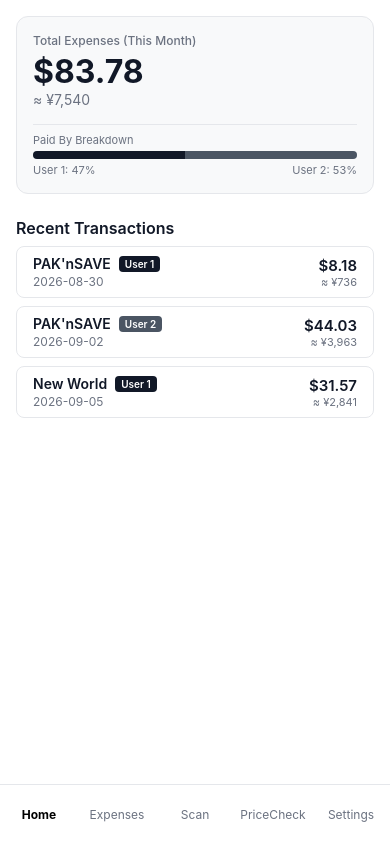
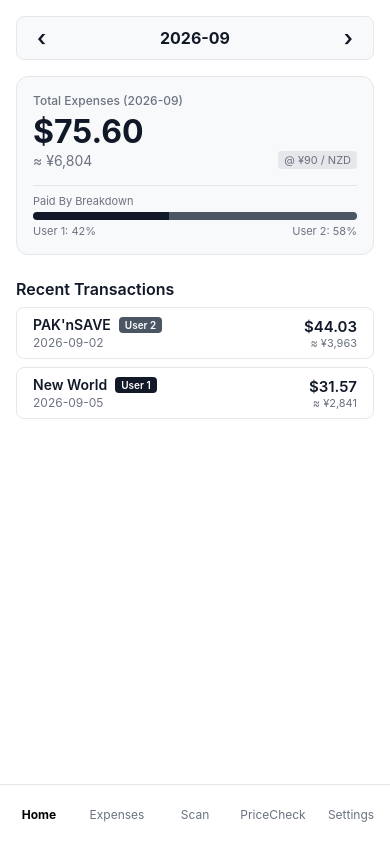
Before and after one commit to tmiaka-coder/my-works, a React Native app in the folder smart-budget-nz/: screen / in a window 390 px wide. Built offline with nearby package versions, Linux system fonts and the light colour scheme.

Commit message:
refactor: add month selector, exchange rate tag, transaction detail modal, and muted multi-color expense breakdown

```diff
--- a/smart-budget-nz/src/screens/ExpensesScreen.tsx
+++ b/smart-budget-nz/src/screens/ExpensesScreen.tsx
@@ -1,15 +1,37 @@
-import React from 'react';
-import { View, Text, StyleSheet, ScrollView } from 'react-native';
+import React, { useState } from 'react';
+import { View, Text, StyleSheet, ScrollView, TouchableOpacity } from 'react-native';
 import { MOCK_TRANSACTIONS } from '../mocks/mockTransactions';
 import { MAIN_CATEGORIES } from '../../types';
 import { COLORS, SPACING } from '../constants/theme';
 
+const CATEGORY_COLORS: Record<string, string> = {
+  cat_food: COLORS.categoryFood,
+  cat_housing: COLORS.categoryHousing,
+  cat_transport: COLORS.categoryTransport,
+  cat_daily: COLORS.categoryDaily,
+  cat_other: COLORS.categoryOther,
+};
+
 export const ExpensesScreen = () => {
-  const totalNZD = MOCK_TRANSACTIONS.reduce((sum, tx) => sum + tx.totalAmount, 0);
+  const [selectedMonth, setSelectedMonth] = useState('2026-09');
 
-  // カテゴリごとの集計
+  const changeMonth = (delta: number) => {
+    const [year, month] = selectedMonth.split('-').map(Number);
+    const date = new Date(year, month - 1 + delta, 1);
+    const newY = date.getFullYear();
+    const newM = String(date.getMonth() + 1).padStart(2, '0');
+    setSelectedMonth(`${newY}-${newM}`);
+  };
+
+  const filteredTransactions = MOCK_TRANSACTIONS.filter((tx) =>
+    tx.purchaseDate.startsWith(selectedMonth)
+  );
+
+  const totalNZD = filteredTransactions.reduce((sum, tx) => sum + tx.totalAmount, 0);
+
+  // カテゴリ別の集計
   const categoryTotals: Record<string, number> = {};
-  MOCK_TRANSACTIONS.forEach((tx) => {
+  filteredTransactions.forEach((tx) => {
     tx.items.forEach((item) => {
       const catId = item.mainCategoryId;
       categoryTotals[catId] = (categoryTotals[catId] || 0) + item.price * item.quantity;
@@ -18,24 +40,87 @@ export const ExpensesScreen = () => {
 
   return (
     <ScrollView style={styles.container}>
-      <Text style={styles.headerTitle}>Expense Analytics</Text>
+      {/* Month Selector */}
+      <View style={styles.monthSelector}>
+        <TouchableOpacity onPress={() => changeMonth(-1)} style={styles.monthNavBtn}>
+          <Text style={styles.monthNavText}>‹</Text>
+        </TouchableOpacity>
+        <Text style={styles.monthTitle}>{selectedMonth}</Text>
+        <TouchableOpacity onPress={() => changeMonth(1)} style={styles.monthNavBtn}>
+          <Text style={styles.monthNavText}>›</Text>
+        </TouchableOpacity>
+      </View>
 
-      {/* カテゴリ別 breakdown */}
+      {/* 1. Overall Category Breakdown Bar */}
       <View style={styles.card}>
-        <Text style={styles.cardTitle}>By Category</Text>
-        {Object.entries(MAIN_CATEGORIES).map(([key, cat]) => {
+        <Text style={styles.cardTitle}>Monthly Breakdown ({selectedMonth})</Text>
+        <View style={styles.multiProgressBar}>
+          {Object.values(MAIN_CATEGORIES).map((cat) => {
+            const amount = categoryTotals[cat.id] || 0;
+            const percentage = totalNZD > 0 ? (amount / totalNZD) * 100 : 0;
+            if (percentage === 0) return null;
+
+            return (
+              <View
+                key={cat.id}
+                style={[
+                  styles.progressSegment,
+                  {
+                    width: `${percentage}%`,
+                    backgroundColor: CATEGORY_COLORS[cat.id] || COLORS.categoryOther,
+                  },
+                ]}
+              />
+            );
+          })}
+        </View>
+
+        <View style={styles.legendGrid}>
+          {Object.values(MAIN_CATEGORIES).map((cat) => {
+            const amount = categoryTotals[cat.id] || 0;
+            const percentage = totalNZD > 0 ? Math.round((amount / totalNZD) * 100) : 0;
+            const color = CATEGORY_COLORS[cat.id] || COLORS.categoryOther;
+
+            return (
+              <View key={cat.id} style={styles.legendItem}>
+                <View style={[styles.colorDot, { backgroundColor: color }]} />
+                <Text style={styles.legendLabel}>
+                  {cat.label}: {percentage}%
+                </Text>
+              </View>
+            );
+          })}
+        </View>
+      </View>
+
+      {/* 2. Itemized Category List (All Categories included) */}
+      <View style={[styles.card, { marginTop: SPACING.md }]}>
+        <Text style={styles.cardTitle}>Category Details</Text>
+
+        {Object.values(MAIN_CATEGORIES).map((cat) => {
           const amount = categoryTotals[cat.id] || 0;
-          if (amount === 0) return null;
           const percentage = totalNZD > 0 ? Math.round((amount / totalNZD) * 100) : 0;
+          const color = CATEGORY_COLORS[cat.id] || COLORS.categoryOther;
 
           return (
             <View key={cat.id} style={styles.categoryRow}>
               <View style={styles.categoryInfo}>
-                <Text style={styles.categoryLabel}>{cat.label}</Text>
+                <View style={styles.labelWithDot}>
+                  <View style={[styles.colorDot, { backgroundColor: color }]} />
+                  <Text style={styles.categoryLabel}>{cat.label}</Text>
+                </View>
                 <Text style={styles.categoryAmount}>${amount.toFixed(2)}</Text>
               </View>
               <View style={styles.barTrack}>
-                <View style={[styles.barFill, { width: `${percentage}%` }]} />
+                <View
+                  style={[
+                    styles.barFill,
+                    {
+                      width: `${percentage}%`,
+                      backgroundColor: color,
+                    },
+                  ]}
+                />
               </View>
             </View>
           );
@@ -51,11 +136,30 @@ const styles = StyleSheet.create({
     backgroundColor: COLORS.background,
     padding: SPACING.md,
   },
-  headerTitle: {
+  monthSelector: {
+    flexDirection: 'row',
+    justifyContent: 'space-between',
+    alignItems: 'center',
+    marginBottom: SPACING.md,
+    backgroundColor: COLORS.surface,
+    borderRadius: 8,
+    paddingHorizontal: SPACING.md,
+    paddingVertical: SPACING.xs,
+    borderWidth: 1,
+    borderColor: COLORS.border,
+  },
+  monthNavBtn: {
+    padding: SPACING.xs,
+  },
+  monthNavText: {
     fontSize: 22,
+    fontWeight: '600',
+    color: COLORS.textPrimary,
+  },
+  monthTitle: {
+    fontSize: 16,
     fontWeight: '700',
     color: COLORS.textPrimary,
-    marginBottom: SPACING.md,
   },
   card: {
     backgroundColor: COLORS.surface,
@@ -65,10 +169,41 @@ const styles = StyleSheet.create({
     borderColor: COLORS.border,
   },
   cardTitle: {
-    fontSize: 16,
+    fontSize: 15,
     fontWeight: '600',
     color: COLORS.textPrimary,
     marginBottom: SPACING.md,
+  },
+  multiProgressBar: {
+    height: 12,
+    borderRadius: 6,
+    backgroundColor: COLORS.border,
+    flexDirection: 'row',
+    overflow: 'hidden',
+    marginBottom: SPACING.md,
+  },
+  progressSegment: {
+    height: '100%',
+  },
+  legendGrid: {
+    flexDirection: 'row',
+    flexWrap: 'wrap',
+    gap: SPACING.sm,
+  },
+  legendItem: {
+    flexDirection: 'row',
+    alignItems: 'center',
+    width: '45%',
+  },
+  colorDot: {
+    width: 8,
+    height: 8,
+    borderRadius: 4,
+    marginRight: 6,
+  },
+  legendLabel: {
+    fontSize: 11,
+    color: COLORS.textSecondary,
   },
   categoryRow: {
     marginBottom: SPACING.md,
@@ -76,7 +211,12 @@ const styles = StyleSheet.create({
   categoryInfo: {
     flexDirection: 'row',
     justifyContent: 'space-between',
+    alignItems: 'center',
     marginBottom: SPACING.xs,
+  },
+  labelWithDot: {
+    flexDirection: 'row',
+    alignItems: 'center',
   },
   categoryLabel: {
     fontSize: 14,
@@ -95,6 +235,5 @@ const styles = StyleSheet.create({
   },
   barFill: {
     height: '100%',
-    backgroundColor: COLORS.black,
   },
 });
--- a/smart-budget-nz/src/screens/HomeScreen.tsx
+++ b/smart-budget-nz/src/screens/HomeScreen.tsx
@@ -1,30 +1,47 @@
-import React from 'react';
-import { View, Text, StyleSheet, FlatList } from 'react-native';
+import React, { useState } from 'react';
+import { View, Text, StyleSheet, FlatList, TouchableOpacity, Modal } from 'react-native';
 import { MOCK_TRANSACTIONS } from '../mocks/mockTransactions';
 import { COLORS, SPACING } from '../constants/theme';
 import { Transaction } from '../../types';
-// 為替レート（仮定: 1 NZD = 90 JPY）
+
 const DEFAULT_NZD_TO_JPY = 90;
 
 export const HomeScreen = () => {
-  // 今月の総支出額の計算
-  const totalNZD = MOCK_TRANSACTIONS.reduce((sum, tx) => sum + tx.totalAmount, 0);
+  const [selectedMonth, setSelectedMonth] = useState('2026-09');
+  const [selectedTx, setSelectedTx] = useState<Transaction | null>(null);
+
+  // 月変更処理
+  const changeMonth = (delta: number) => {
+    const [year, month] = selectedMonth.split('-').map(Number);
+    const date = new Date(year, month - 1 + delta, 1);
+    const newY = date.getFullYear();
+    const newM = String(date.getMonth() + 1).padStart(2, '0');
+    setSelectedMonth(`${newY}-${newM}`);
+  };
+
+  // 選択月のデータ抽出
+  const filteredTransactions = MOCK_TRANSACTIONS.filter((tx) =>
+    tx.purchaseDate.startsWith(selectedMonth)
+  );
+
+  const totalNZD = filteredTransactions.reduce((sum, tx) => sum + tx.totalAmount, 0);
   const totalJPY = Math.round(totalNZD * DEFAULT_NZD_TO_JPY);
 
-  // ユーザーごとの支出計算
-  const user1Total = MOCK_TRANSACTIONS.filter((tx) => tx.paidByUserId === 'user_01').reduce(
-    (sum, tx) => sum + tx.totalAmount,
-    0
-  );
+  const user1Total = filteredTransactions
+    .filter((tx) => tx.paidByUserId === 'user_01')
+    .reduce((sum, tx) => sum + tx.totalAmount, 0);
   const user1Ratio = totalNZD > 0 ? Math.round((user1Total / totalNZD) * 100) : 0;
-  const user2Ratio = 100 - user1Ratio;
+  const user2Ratio = totalNZD > 0 ? 100 - user1Ratio : 0;
 
-  // 取引履歴の1件分のレンダー
   const renderTransactionItem = ({ item }: { item: Transaction }) => {
     const isUser1 = item.paidByUserId === 'user_01';
 
     return (
-      <View style={styles.txCard}>
+      <TouchableOpacity
+        style={styles.txCard}
+        onPress={() => setSelectedTx(item)}
+        activeOpacity={0.7}
+      >
         <View style={styles.txMainInfo}>
           <View style={styles.storeHeader}>
             <Text style={styles.storeName}>{item.storeName}</Text>
@@ -46,19 +63,33 @@ export const HomeScreen = () => {
             ≈ ¥{Math.round(item.totalAmount * DEFAULT_NZD_TO_JPY).toLocaleString()}
           </Text>
         </View>
-      </View>
+      </TouchableOpacity>
     );
   };
 
   return (
     <View style={styles.container}>
-      {/* 1. Monthly Summary Card */}
+      {/* Month Selector */}
+      <View style={styles.monthSelector}>
+        <TouchableOpacity onPress={() => changeMonth(-1)} style={styles.monthNavBtn}>
+          <Text style={styles.monthNavText}>‹</Text>
+        </TouchableOpacity>
+        <Text style={styles.monthTitle}>{selectedMonth}</Text>
+        <TouchableOpacity onPress={() => changeMonth(1)} style={styles.monthNavBtn}>
+          <Text style={styles.monthNavText}>›</Text>
+        </TouchableOpacity>
+      </View>
+
+      {/* Summary Card */}
       <View style={styles.summaryCard}>
-        <Text style={styles.summaryLabel}>Total Expenses (This Month)</Text>
+        <Text style={styles.summaryLabel}>Total Expenses ({selectedMonth})</Text>
         <Text style={styles.summaryNZD}>${totalNZD.toFixed(2)}</Text>
-        <Text style={styles.summaryJPY}>≈ ¥{totalJPY.toLocaleString()}</Text>
+        <View style={styles.jpyRow}>
+          <Text style={styles.summaryJPY}>≈ ¥{totalJPY.toLocaleString()}</Text>
+          <Text style={styles.rateTag}>@ ¥{DEFAULT_NZD_TO_JPY} / NZD</Text>
+        </View>
 
-        {/* 2. Payer Ratio Bar */}
+        {/* Payer Ratio Bar */}
         <View style={styles.ratioContainer}>
           <Text style={styles.ratioLabel}>Paid By Breakdown</Text>
           <View style={styles.barTrack}>
@@ -72,16 +103,55 @@ export const HomeScreen = () => {
         </View>
       </View>
 
-      {/* 3. Recent Transactions Section */}
+      {/* Recent Transactions List */}
       <Text style={styles.sectionTitle}>Recent Transactions</Text>
-
       <FlatList
-        data={MOCK_TRANSACTIONS}
+        data={filteredTransactions}
         keyExtractor={(item) => item.id}
         renderItem={renderTransactionItem}
         contentContainerStyle={styles.listContainer}
         showsVerticalScrollIndicator={false}
+        ListEmptyComponent={
+          <Text style={styles.emptyText}>No expenses recorded for this month.</Text>
+        }
       />
+
+      {/* Detail Modal */}
+      <Modal visible={selectedTx !== null} animationType="slide" transparent={true}>
+        <View style={styles.modalOverlay}>
+          <View style={styles.modalContent}>
+            <Text style={styles.modalTitle}>{selectedTx?.storeName}</Text>
+            <Text style={styles.modalSubTitle}>{selectedTx?.purchaseDate}</Text>
+
+            <View style={styles.detailList}>
+              {selectedTx?.items.map((item) => (
+                <View key={item.id} style={styles.detailRow}>
+                  <Text style={styles.itemName} numberOfLines={1}>
+                    {item.name} x{item.quantity}
+                  </Text>
+                  <Text style={styles.itemPrice}>
+                    ${(item.price * item.quantity).toFixed(2)}
+                  </Text>
+                </View>
+              ))}
+            </View>
+
+            <View style={styles.modalFooter}>
+              <Text style={styles.modalTotalLabel}>Total:</Text>
+              <Text style={styles.modalTotalValue}>
+                ${selectedTx?.totalAmount.toFixed(2)}
+              </Text>
+            </View>
+
+            <TouchableOpacity
+              style={styles.closeButton}
+              onPress={() => setSelectedTx(null)}
+            >
+              <Text style={styles.closeButtonText}>Close</Text>
+            </TouchableOpacity>
+          </View>
+        </View>
+      </Modal>
     </View>
   );
 };
@@ -92,6 +162,31 @@ const styles = StyleSheet.create({
     backgroundColor: COLORS.background,
     paddingHorizontal: SPACING.md,
     paddingTop: SPACING.md,
+  },
+  monthSelector: {
+    flexDirection: 'row',
+    justifyContent: 'space-between',
+    alignItems: 'center',
+    marginBottom: SPACING.md,
+    backgroundColor: COLORS.surface,
+    borderRadius: 8,
+    paddingHorizontal: SPACING.md,
+    paddingVertical: SPACING.xs,
+    borderWidth: 1,
+    borderColor: COLORS.border,
+  },
+  monthNavBtn: {
+    padding: SPACING.xs,
+  },
+  monthNavText: {
+    fontSize: 22,
+    fontWeight: '600',
+    color: COLORS.textPrimary,
+  },
+  monthTitle: {
+    fontSize: 16,
+    fontWeight: '700',
+    color: COLORS.textPrimary,
   },
   summaryCard: {
     backgroundColor: COLORS.surface,
@@ -112,10 +207,23 @@ const styles = StyleSheet.create({
     color: COLORS.textPrimary,
     marginTop: SPACING.xs,
   },
+  jpyRow: {
+    flexDirection: 'row',
+    justifyContent: 'space-between',
+    alignItems: 'center',
+    marginBottom: SPACING.md,
+  },
   summaryJPY: {
     fontSize: 14,
     color: COLORS.textSecondary,
-    marginBottom: SPACING.md,
+  },
+  rateTag: {
+    fontSize: 11,
+    color: COLORS.textSecondary,
+    backgroundColor: COLORS.border,
+    paddingHorizontal: 6,
+    paddingVertical: 2,
+    borderRadius: 4,
   },
   ratioContainer: {
     borderTopWidth: 1,
@@ -159,6 +267,11 @@ const styles = StyleSheet.create({
   },
   listContainer: {
     paddingBottom: SPACING.xl,
+  },
+  emptyText: {
+    textAlign: 'center',
+    color: COLORS.textSecondary,
+    marginTop: SPACING.lg,
   },
   txCard: {
     flexDirection: 'row',
@@ -212,4 +325,76 @@ const styles = StyleSheet.create({
     fontSize: 11,
     color: COLORS.textSecondary,
   },
+  modalOverlay: {
+    flex: 1,
+    backgroundColor: 'rgba(0, 0, 0, 0.5)',
+    justifyContent: 'center',
+    alignItems: 'center',
+    padding: SPACING.md,
+  },
+  modalContent: {
+    width: '100%',
+    backgroundColor: COLORS.background,
+    borderRadius: 12,
+    padding: SPACING.md,
+  },
+  modalTitle: {
+    fontSize: 18,
+    fontWeight: '700',
+    color: COLORS.textPrimary,
+  },
+  modalSubTitle: {
+    fontSize: 12,
+    color: COLORS.textSecondary,
+    marginBottom: SPACING.md,
+  },
+  detailList: {
+    borderTopWidth: 1,
+    borderBottomWidth: 1,
+    borderColor: COLORS.border,
+    paddingVertical: SPACING.sm,
+    marginBottom: SPACING.md,
+  },
+  detailRow: {
+    flexDirection: 'row',
+    justifyContent: 'space-between',
+    paddingVertical: 4,
+  },
+  itemName: {
+    fontSize: 13,
+    color: COLORS.textPrimary,
+    flex: 1,
+    marginRight: SPACING.sm,
+  },
+  itemPrice: {
+    fontSize: 13,
+    fontWeight: '600',
+    color: COLORS.textPrimary,
+  },
+  modalFooter: {
+    flexDirection: 'row',
+    justifyContent: 'space-between',
+    alignItems: 'center',
+    marginBottom: SPACING.md,
+  },
+  modalTotalLabel: {
+    fontSize: 15,
+    fontWeight: '600',
+    color: COLORS.textPrimary,
+  },
+  modalTotalValue: {
+    fontSize: 18,
+    fontWeight: '700',
+    color: COLORS.textPrimary,
+  },
+  closeButton: {
+    backgroundColor: COLORS.black,
+    paddingVertical: SPACING.sm,
+    borderRadius: 8,
+    alignItems: 'center',
+  },
+  closeButtonText: {
+    color: COLORS.white,
+    fontWeight: '600',
+  },
 });
```
Also changed, not shown: smart-budget-nz/src/constants/theme.ts (+7 -0 lines).
